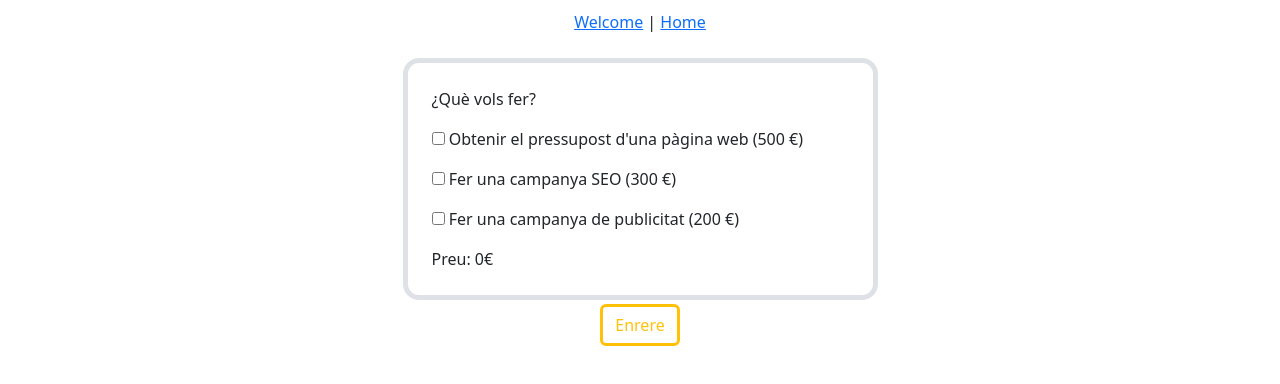
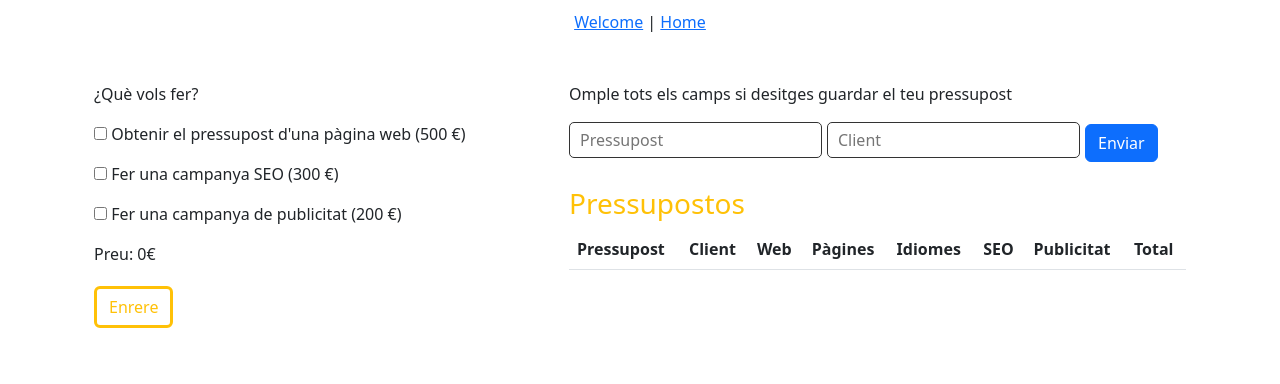
Before and after one commit to AnaMAguila/ITAcademyVUE-Sprint7, a Vue app: page /home in a window 1280 px wide. Shown: the top 384 px of the page. Built offline with nearby package versions, Linux system fonts and the light colour scheme.

Commit message:
Ej6. Inputs y listado presupuestos

```diff
--- a/src/components/Home.vue
+++ b/src/components/Home.vue
@@ -1,7 +1,7 @@
 <template>
     <div class="container">
-        <div class="row justify-content-center">
-            <div class="col-10 col-md-7 col-lg-6 col-xl-5 bg-white mt-4 p-4 border border-5 border-dark-subtle rounded-4 text-start">
+        <div class="row">
+            <div class="col-10 col-md-7 col-lg-6 col-xl-5 bg-white mt-4 p-4 text-start">
                 <p>¿Què vols fer?</p>
                 <p v-for="servicio in servicios" :key="servicio">
                     <input type="checkbox" :id="servicio.title" v-model="servicio.checked">
@@ -11,20 +11,26 @@
                     <Panell :servicio=servicio></Panell>
                 </div>
                 </p>
-                Preu: {{ newTotal }}€
+                <p id="alerta" class="text-danger">Has de seleccionar almenys un servei</p>
+                <p>Preu: {{ newTotal }}€</p>
+                <p></p>
+                <button class="btn btn-outline-warning mt-1 border border-3 border-warning" @click="$router.go(-1)">Enrere</button>
             </div>
+            <PressupostList :servicios="servicios" :newTotal="newTotal"></PressupostList>
         </div>
-        <button class="btn btn-outline-warning m-1 border border-3 border-warning" @click="$router.go(-1)">Enrere</button>
+
     </div>
 </template>
 
 <script>
 import Panell from './Panell.vue'
+import PressupostList from './PressupostList.vue';
 
 export default {
     name: 'Home',
     components: {
-        Panell
+        Panell,
+        PressupostList
     },
     data() {
         return {
--- /dev/null
+++ b/src/components/PressupostList.vue
@@ -0,0 +1,125 @@
+<template>
+    <div class="col bg-white mt-4 p-4 text-start">
+        <p>Omple tots els camps si desitges guardar el teu pressupost</p>
+        <form @submit.prevent="agregaPresupuesto">
+            <span v-for="datos in datosFicha" :key="datos.etiqueta">
+                <input type="text" class="inputDatos" :id="datos.etiqueta" :placeholder="datos.etiqueta" required>
+            </span>
+            <button type="submit" class="btn btn-primary">Enviar</button>
+        </form>
+
+        <h3 class="text-warning mt-4">Pressupostos</h3>
+
+        <table class="table table-striped mt-2">
+            <thead>
+                <tr>
+                    <th scope="col">Pressupost</th>
+                    <th scope="col">Client</th>
+                    <th scope="col">Web</th>
+                    <th scope="col">Pàgines</th>
+                    <th scope="col">Idiomes</th>
+                    <th scope="col">SEO</th>
+                    <th scope="col">Publicitat</th>
+                    <th scope="col">Total</th>
+                </tr>
+            </thead>
+            <tbody>
+                <tr v-for="presupuestoItem in arrayPresupuestos" :key="presupuestoItem">
+                    <th scope="row">{{ presupuestoItem.presupuesto }}</th>
+                    <td>{{ presupuestoItem.cliente }}</td>
+                    <td>
+                        <img v-if="presupuestoItem.web" class="check-icon" src="@/assets/img/true.png" alt="">
+                        <img v-if="!presupuestoItem.web" class="check-icon" src="@/assets/img/false.png" alt="">
+                    </td>
+                    <td>
+                        <p v-show="presupuestoItem.web === true">{{ presupuestoItem.pages }}</p>
+                        <img v-if="!presupuestoItem.web" class="check-icon" src="@/assets/img/false.png" alt="">
+                    </td>
+                    <td>
+                        <p v-show="presupuestoItem.web === true">{{ presupuestoItem.lang }}</p>
+                        <img v-if="!presupuestoItem.web" class="check-icon" src="@/assets/img/false.png" alt="">
+                    </td>
+                    <td>
+                        <img v-if="presupuestoItem.seo" class="check-icon" src="@/assets/img/true.png" alt="">
+                        <img v-if="!presupuestoItem.seo" class="check-icon" src="@/assets/img/false.png" alt="">
+                    </td>
+                    <td>
+                        <img v-if="presupuestoItem.publi" class="check-icon" src="@/assets/img/true.png" alt="">
+                        <img v-if="!presupuestoItem.publi" class="check-icon" src="@/assets/img/false.png" alt="">
+                    </td>
+                    <td class="text-danger font-weight-bold">{{ presupuestoItem.total }}€</td>
+                </tr>
+            </tbody>
+        </table>
+    </div>
+</template>
+
+<script>
+
+export default {
+    name: 'PressupostList',
+    props: ['servicios', 'newTotal'],
+    data() {
+        return {
+            datosFicha: [
+                { etiqueta: "Pressupost" },
+                { etiqueta: "Client" }
+            ],
+            arrayPresupuestos: []
+        }
+    },
+    methods: {
+        agregaPresupuesto() {
+            const data = {
+                id: this.arrayPresupuestos.length,
+                presupuesto: document.getElementById("Pressupost").value,
+                cliente: document.getElementById("Client").value,
+                web: this.servicios[0].checked,
+                pages: this.servicios[0].pages,
+                lang: this.servicios[0].lang,
+                seo: this.servicios[1].checked,
+                publi: this.servicios[2].checked,
+                total: this.newTotal,
+                fecha: new Date()
+            }
+
+            if (this.newTotal > 0) {
+                this.arrayPresupuestos.push(data)
+                document.getElementById("alerta").style.display = "none"
+                document.getElementById("Pressupost").value = "",
+                    document.getElementById("Client").value = "",
+                    this.servicios[0].checked = false
+                this.servicios[0].pages = 1
+                this.servicios[0].lang = 1
+                this.servicios[1].checked = false
+                this.servicios[2].checked = false
+
+            } else if (this.newTotal == 0) {
+                document.getElementById("alerta").style.display = "inline"
+            }
+
+            console.log(this.arrayPresupuestos)
+
+        }
+    }
+}
+</script>
+
+<style>
+.inputDatos {
+    height: 36px;
+    border-radius: 5px;
+    border: 1px solid #333;
+    margin: 0 5px 5px 0;
+    padding: 10px;
+    vertical-align: middle;
+}
+
+#alerta {
+    display: none;
+}
+
+.check-icon {
+    width: 10px;
+}
+</style>
```
Also changed, not shown: src/assets/img/false.png (added), src/assets/img/true.png (added).
